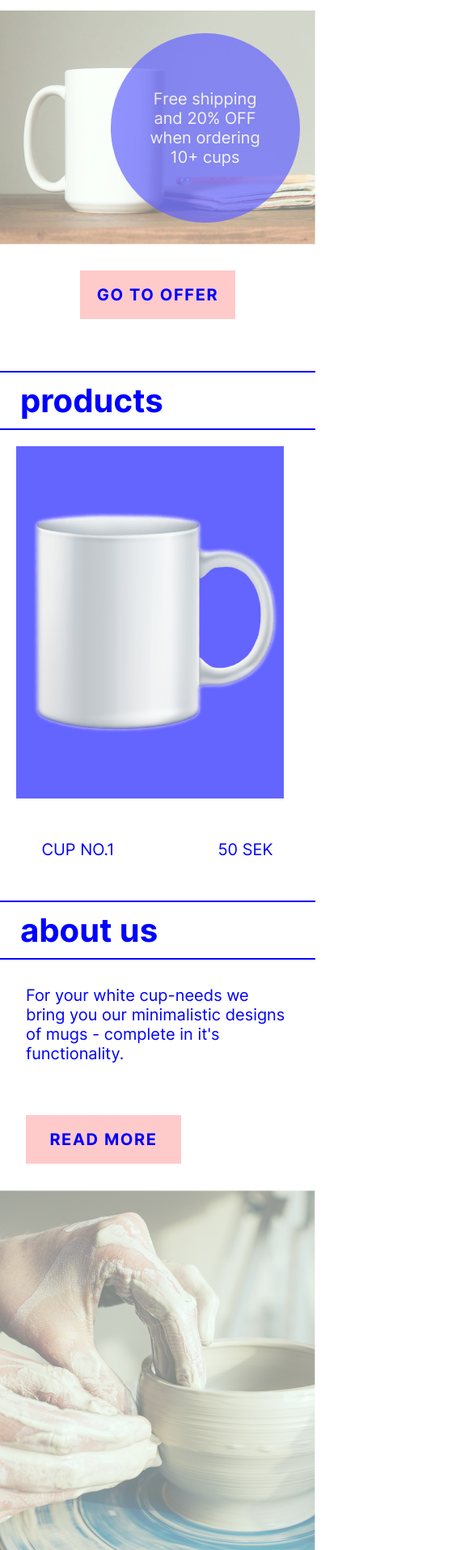
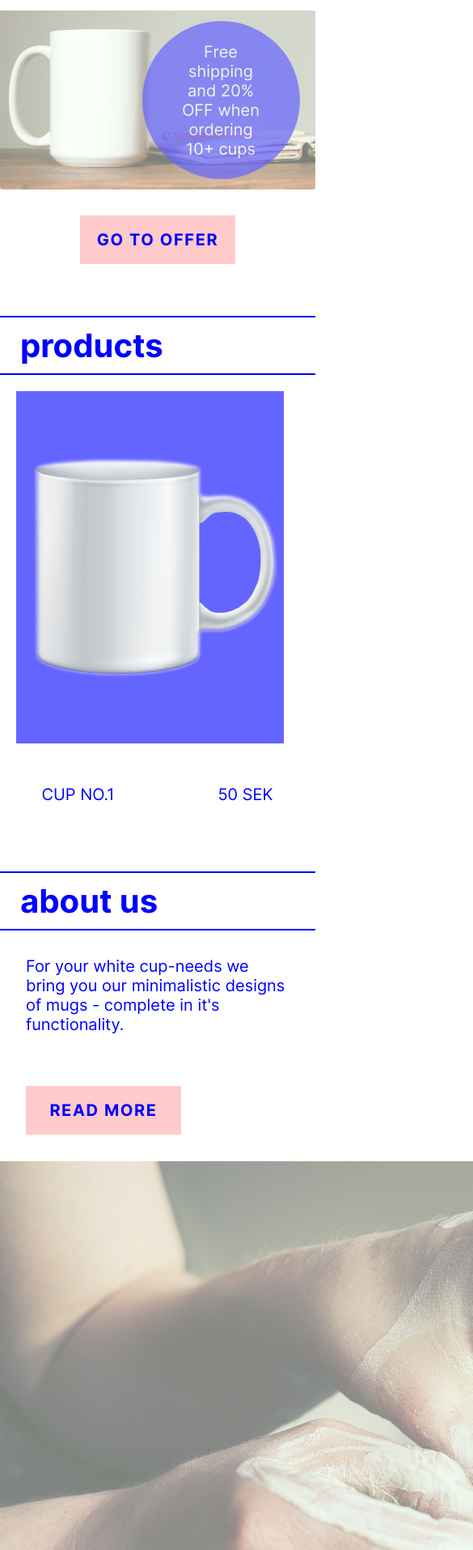
Before and after one commit to AnnaBrum/White-cups, a plain HTML site: page index.html in a window 390 px wide. Shown: the part 86-2000 px from the top of the page at 81% size, 585 px wide, since content can reach past the window. Drawn offline with Linux system fonts and the light colour scheme.

Commit message:
added js + footer.css

```diff
--- a/css/mediaqueries.css
+++ b/css/mediaqueries.css
@@ -7,6 +7,7 @@
   }
 
   .offer-circle {
+    background-color: var(--color-klein-blue);
     width: 40vw;
     height: 40vw;
     padding: 6rem;
@@ -54,8 +55,8 @@
 
   .hero .btn-read-more {
     position: absolute;
-    right: 20%;
-    bottom: 8%;
+    right: 260px;
+    bottom: 200px;
     z-index: 4;
   }
 }
--- a/css/style.css
+++ b/css/style.css
@@ -23,11 +23,11 @@ body {
   justify-content: center;
   align-items: center;
 }
-/* .hero-wrapper img {
+.hero-wrapper img {
   width: 100%;
   height: 100%;
-  object-fit: contain;
-} */
+  object-fit: fill;
+}
 
 .section-header {
   border-top: solid 2px var(--color-klein-blue);
@@ -51,8 +51,8 @@ body {
   justify-content: center;
   align-items: center;
   text-align: center;
-  width: 60vw;
-  height: 60vw;
+  width: 50vw;
+  height: 50vw;
   background-color: var(--color-purple);
   opacity: 70%;
   border-radius: 50%;
@@ -93,6 +93,13 @@ p {
   margin: 2rem;
 }
 
+.about-us {
+  display: flex;
+  flex-direction: column;
+  width: 100%;
+  margin-top: 2rem;
+}
+
 .quote {
   font-size: var(--p-quote);
   font-style: italic;
--- a/index.html
+++ b/index.html
@@ -5,6 +5,7 @@
     <meta http-equiv="X-UA-Compatible" content="IE=edge" />
     <meta name="viewport" content="width=device-width, initial-scale=1.0" />
     <title>WHITE CUPS</title>
+    <link rel="stylesheet" href="./css/footer.css" />
     <link rel="stylesheet" href="./css/global.css" />
     <link rel="stylesheet" href="./css/header.css" />
     <link rel="stylesheet" href="./css/style.css" />
@@ -69,16 +70,8 @@
       <div class="hero">
         <div class="hero-wrapper">
           <img
-            src="/images/hero_mobile.png"
+            src="/images/hero_desktop.png"
             alt="hands modelling mug on throwing-wheel"
-            srcset="
-              /images/hero_mobile.png   390w,
-              /images/hero_desktop.png 1370w
-            "
-            sizes="
-            (min-width:390px) 390,
-            (min-width:768px) 1370w
-            "
           />
           <div class="offer-container">
             <div class="offer-circle">
@@ -164,18 +157,7 @@
         </p>
         <button class="btn-read-more">READ MORE</button>
         <div class="about-us-image">
-          <img
-            src="/images/aboutus_mobile.png"
-            alt="Mugs crafted by hand"
-            srcset="
-              /images/aboutus_mobile.png   390w,
-              /images/aboutus_desktop.png 1370w
-            "
-            sizes="
-        (min-width:300px) 390w,
-        (min-width:768px) 1370w
-        "
-          />
+          <img src="/images/aboutus_mobile.png" alt="Mugs crafted by hand" />
         </div>
         <div class="quote-circle">
           <p class="quote">
@@ -205,5 +187,6 @@
         <p class="copyright">Copyright &copy; 2022 White Cups SWE</p>
       </footer>
     </main>
+    <script src="script.js"></script>
   </body>
 </html>
--- /dev/null
+++ b/script.js
@@ -0,0 +1,13 @@
+const body = document.querySelector("body");
+const aboutUsImage = document.querySelector(".about-us-image img");
+
+console.log(aboutUsImage);
+
+// Create a media condition that targets viewports at least 768px wide
+const mediaQuery = window.matchMedia("(min-width: 390px)");
+// Check if the media query is true
+if (mediaQuery.matches) {
+  // Then trigger an alert
+  aboutUsImage.src = "images/aboutus_desktop.png";
+  console.log();
+}
```
Also changed, not shown: css/footer.css (added).
